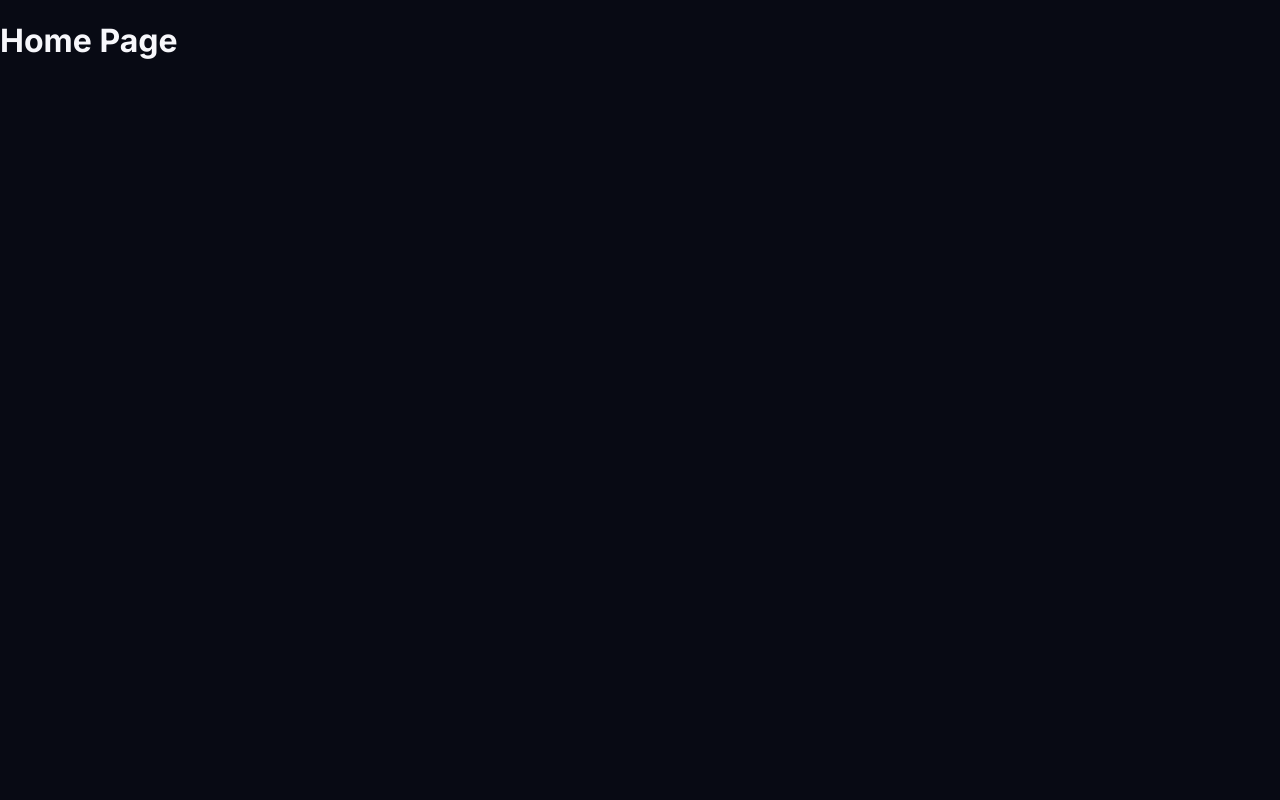
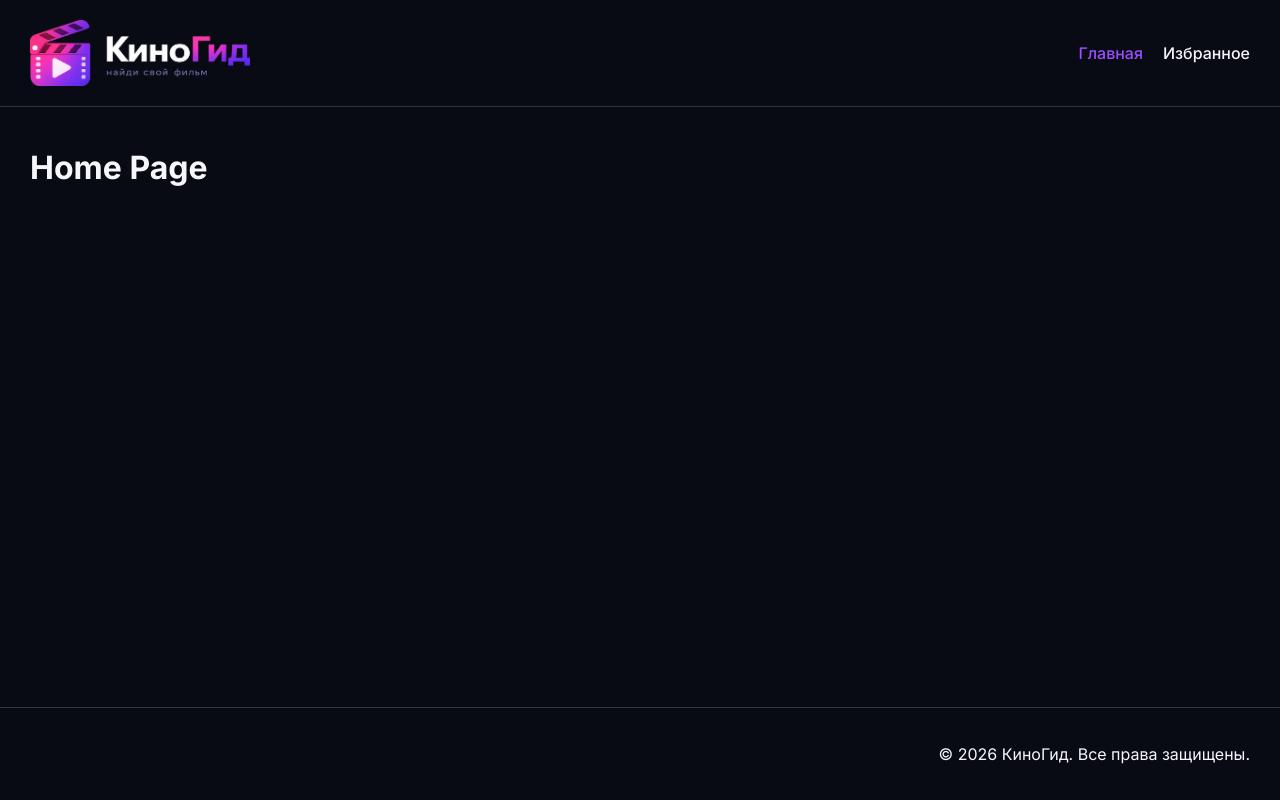
Before and after one commit to AnnaSpirina/movie-search-app, a React (Vite) app: page / in a window 1280 px wide. Built offline with nearby package versions, Linux system fonts and the light colour scheme.

Commit message:
Добавила Layout с Header и Footer

```diff
--- a/src/App.jsx
+++ b/src/App.jsx
@@ -1,19 +1,20 @@
 import { Routes, Route } from 'react-router-dom';
 import HomePage from './pages/HomePage';
-import FavoritePage from './pages/FavoritesPage';
+import FavoritesPage from './pages/FavoritesPage';
 import MoviePage from './pages/MoviePage';
 import NotFoundPage from './pages/NotFoundPage';
+import Layout from './components/Layout/Layout';
 
 function App() {
   return (
-    <div>
-      <Routes>
+    <Routes>
+      <Route element={<Layout />}>
         <Route path="/" element={<HomePage />} />
-        <Route path="/favorites" element={<FavoritePage />} />
+        <Route path="/favorites" element={<FavoritesPage />} />
         <Route path="/movie/:id" element={<MoviePage />} />
         <Route path="*" element={<NotFoundPage />} />
-      </Routes>
-    </div>
+      </Route>
+    </Routes>
   );
 }
 
--- /dev/null
+++ b/src/components/Layout/Footer.jsx
@@ -0,0 +1,11 @@
+const year = new Date().getFullYear();
+
+function Footer() {
+  return (
+    <footer>
+      <p>&copy; {year} КиноГид. Все права защищены.</p>
+    </footer>
+  );
+}
+
+export default Footer;
--- /dev/null
+++ b/src/components/Layout/Header.jsx
@@ -0,0 +1,21 @@
+import { Link, NavLink } from "react-router-dom";
+
+function Header(){
+    return (
+        <header>
+            <Link to="/">
+                <img src="/logo_dark.png" alt="КиноГид" className="logo" />
+            </Link>
+            <nav className="header-links">
+                <NavLink to="/">
+                    Главная
+                </NavLink>
+                <NavLink to="/favorites">
+                    Избранное
+                </NavLink>
+            </nav>
+        </header>
+    );
+}
+
+export default Header;
--- /dev/null
+++ b/src/components/Layout/Layout.jsx
@@ -0,0 +1,15 @@
+import { Outlet } from 'react-router-dom';
+import Header from './Header';
+import Footer from './Footer';
+
+function Layout() {
+  return (
+    <div className='container'>
+      <Header />
+      <main><Outlet /></main>
+      <Footer />
+    </div>
+  );
+}
+
+export default Layout;
--- a/src/index.css
+++ b/src/index.css
@@ -6,8 +6,8 @@
   --bg-card-hover: #1a1e33;
 
   /* Borders */
-  --border-color: #24283A;
-  --border-hover: #393E58;
+  --border-color: #33353e;
+  --border-hover: #60626f;
 
   /* Brand */
   --primary: #9B4DFF;
@@ -30,15 +30,15 @@
   --shadow-glow: 0 0 25px rgba(155, 77, 255, 0.25);
 
   /* Radius */
-  --radius-sm: 8px;
-  --radius-md: 12px;
-  --radius-lg: 16px;
-  --radius-xl: 20px;
+  --radius-sm: 10px;
+  --radius-md: 20px;
+  --radius-lg: 30px;
+  --radius-xl: 50px;
 
   /* Spacing */
-  --spacing-sm: 8px;
-  --spacing-md: 16px;
-  --spacing-lg: 24px;
+  --spacing-sm: 10px;
+  --spacing-md: 20px;
+  --spacing-lg: 30px;
 
   /* Animations */
   --transition-fast: 150ms ease;
@@ -95,3 +95,54 @@ select,
 textarea {
   font-family: inherit;
 }
+
+.container {
+  min-height: 100vh;
+  display: flex;
+  flex-direction: column;
+}
+
+main {
+  flex: 1;
+  margin: var(--spacing-md) var(--spacing-lg);
+}
+
+header{
+  border-bottom: 1px solid var(--border-color);
+  display: flex;
+  align-items: center;
+  padding: var(--spacing-md) var(--spacing-lg);
+  justify-content: space-between;
+}
+
+footer{
+  border-top: 1px solid var(--border-color);
+  display: flex;
+  align-items: center;
+  padding: var(--spacing-md) var(--spacing-lg);
+  justify-content: end;
+}
+
+.logo{
+  width: 220px;
+}
+
+.header-links{
+  display: flex;
+  gap: var(--spacing-md);
+}
+
+.header-links a{
+  text-decoration: none;
+  color: var(--text-primary);
+  font-weight: 500;
+  transition: color var(--transition-fast);
+}
+
+.header-links a:hover {
+  color: var(--primary);
+}
+
+.header-links a.active {
+  color: var(--primary);
+}
--- a/src/main.jsx
+++ b/src/main.jsx
@@ -1,5 +1,5 @@
-import { StrictMode } from 'react'
-import { createRoot } from 'react-dom/client'
+import { StrictMode } from 'react';
+import { createRoot } from 'react-dom/client';
 import { BrowserRouter } from 'react-router-dom';
 import App from './App.jsx';
 import './index.css';
```
Also changed, not shown: public/logo_dark.png (added), public/logo_light.png (added).
